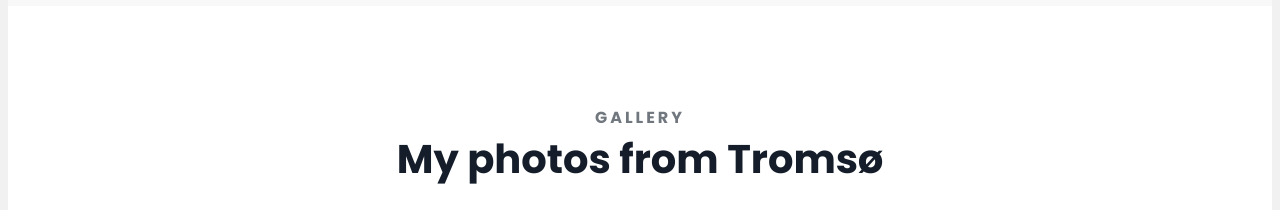
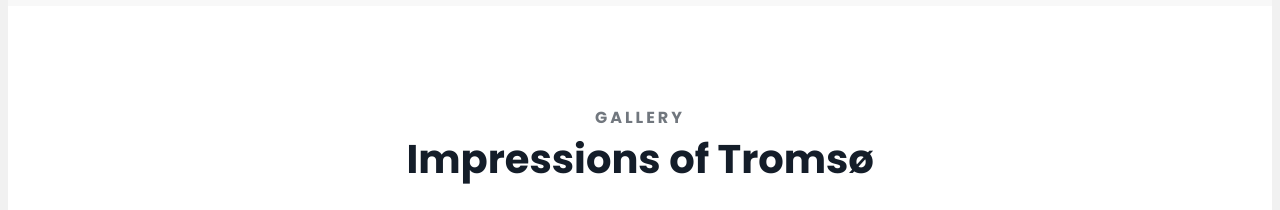
Before and after one commit to nadPle/tromso-travel-page, a plain HTML site: page index.html in a window 1280 px wide. Shown: the part 2580-2790 px from the top of the page. Drawn offline with nearby package versions, Linux system fonts and the light colour scheme; grey boxes are pictures that could not be loaded; a script that the page names is missing.

Commit message:
Final text change

```diff
--- a/index.html
+++ b/index.html
@@ -192,7 +192,7 @@
 
         <section>
           <h4 class="text-center">Gallery</h4>
-          <h2 class="text-center">My photos from Tromsø</h2>
+          <h2 class="text-center">Impressions of Tromsø</h2>
 
           <div class="photo-grid">
             <div class="photo-grid-item">
```
